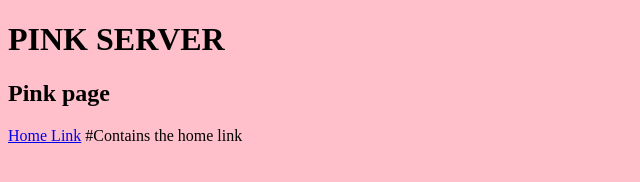
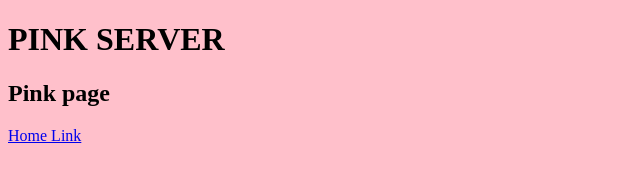
Before and after one commit to marucg/2018-19-PNE-practices, a plain HTML site: page P4/pink.html in a window 1280 px wide. Shown: the whole page, without its empty margins (0-640 px from the left). Drawn offline with Linux system fonts and the light colour scheme.

Commit message:
Html file -pink page-

```diff
--- a/P4/pink.html
+++ b/P4/pink.html
@@ -10,5 +10,3 @@
  <a href="http://10.0.2.15:8080/">Home Link</a>
 </body>
 </html>
-
-#Contains the home link
```
